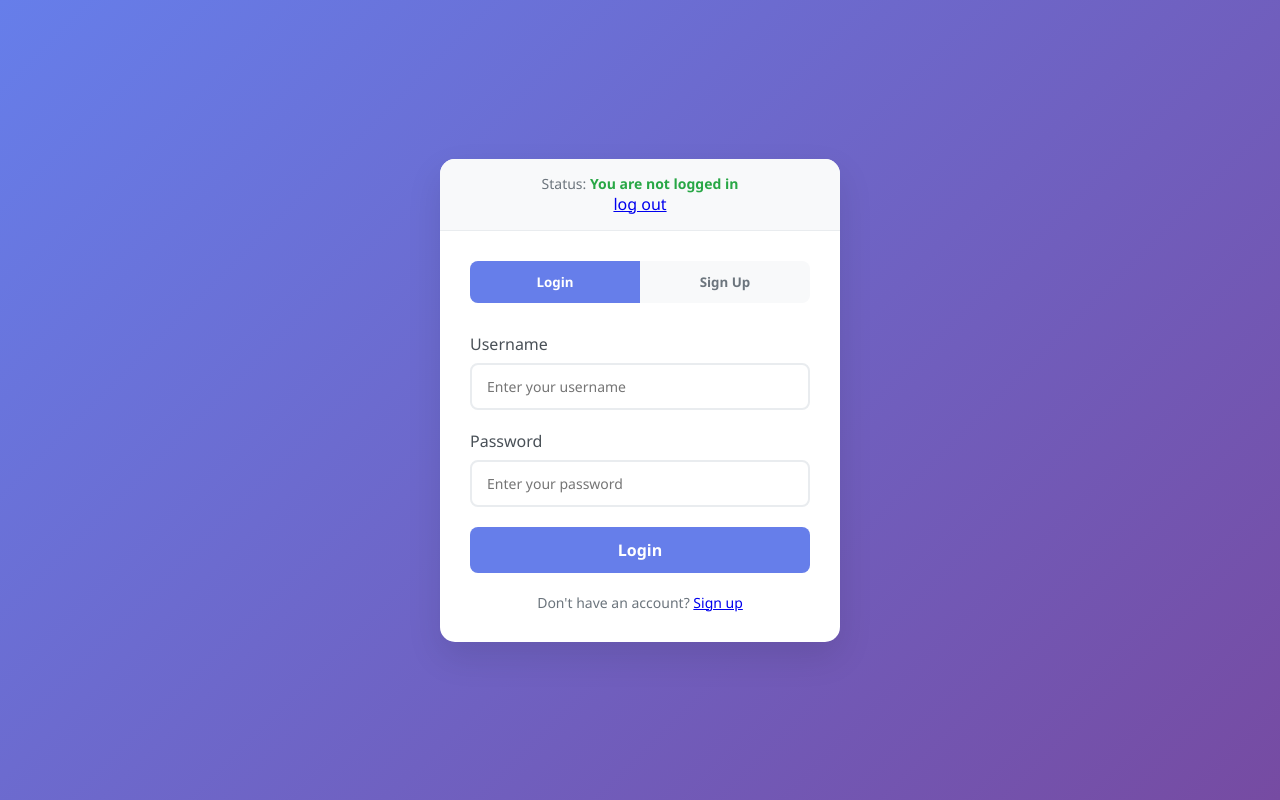
After one commit to Yaseen-Naqash/advanceweb3, a Django app: page /midexamlogin/ in a window 1280 px wide. The commit adds this page. Run offline with Django 5.2, Linux system fonts and the light colour scheme.

Commit message:
session 8

```diff
--- a/base/models.py
+++ b/base/models.py
@@ -71,7 +71,7 @@ class Person(AbstractUser):
 
 
     def __str__(self):
-        return self.first_name + " " + self.last_name
+        return self.username
 
 
 class Comment(models.Model):
--- a/base/urls.py
+++ b/base/urls.py
@@ -1,6 +1,6 @@
 from django.urls import path
-from .views import home_page, detail, login_page,logout_command, sign_up
-
+from .views import home_page, detail, login_page,logout_command, sign_up, examsignup, examlogin
+from .views import testblock
 urlpatterns = [
     path('', home_page, name='home_url'),
     path('product/<int:pk>',detail, name='detail_url'),
@@ -10,4 +10,11 @@ urlpatterns = [
     path('login/',login_page, name='login_url'),
     path('logout/', logout_command, name='logout_url'),
 
+    path('midexamsignup/', examsignup, name='examsignup'),
+    path('midexamlogin/', examlogin, name='examlogin'),
+
+    path('testblock/', testblock, name='testblock'),
+
+
+
 ]
--- a/base/views.py
+++ b/base/views.py
@@ -4,7 +4,7 @@ from django.core.paginator import Paginator
 from django.db.models import Q
 from django.contrib import messages
 from django.contrib.auth import authenticate, login, logout
-
+from django.http import JsonResponse
 from django.contrib.auth.decorators import login_required
 
 # Create your views here.
@@ -125,3 +125,54 @@ def sign_up(request):
 def logout_command(request):
     logout(request)
     return redirect('login_url')
+
+
+def examsignup(request):
+    if request.method == 'POST':
+        username = request.POST.get('username')
+        email = request.POST.get('email')
+
+        pass1 = request.POST.get('pass1')
+        pass2 = request.POST.get('pass2')
+        print(username)
+        print(email)
+
+        print(pass1)
+
+        print(pass2)
+
+
+        if pass1 != pass2:
+            return JsonResponse('error password does not match')
+
+        user = Person.objects.create(
+            username = username,
+            email = email,
+            password = pass1
+        )
+        user.set_password(pass1)
+        user.save()
+
+    return render(request, 'midexam.html')
+
+
+def examlogin(request):
+    if request.method == 'POST':
+
+        username = request.POST.get('username')
+        pass1 = request.POST.get('pass1')
+        print(username)
+        print(pass1)
+
+        user = authenticate(username=username, password = pass1)
+        if user is not None:
+            login(request, user)
+        else:
+            return JsonResponse('username or password incorrect')
+
+
+    return render(request, 'midexam.html')
+
+
+def testblock(request):
+    return render(request, 'test_base_block.html')
--- /dev/null
+++ b/templates/midexam.html
@@ -0,0 +1,277 @@
+<!DOCTYPE html>
+<html lang="en">
+<head>
+    <meta charset="UTF-8">
+    <meta name="viewport" content="width=device-width, initial-scale=1.0">
+    <title>Auth Practice</title>
+    <style>
+        * {
+            margin: 0;
+            padding: 0;
+            box-sizing: border-box;
+            font-family: 'Segoe UI', Tahoma, Geneva, Verdana, sans-serif;
+        }
+
+        body {
+            background: linear-gradient(135deg, #667eea 0%, #764ba2 100%);
+            min-height: 100vh;
+            display: flex;
+            align-items: center;
+            justify-content: center;
+            padding: 20px;
+        }
+
+        .container {
+            background: white;
+            border-radius: 15px;
+            box-shadow: 0 15px 35px rgba(0, 0, 0, 0.1);
+            overflow: hidden;
+            width: 100%;
+            max-width: 400px;
+        }
+
+        .status-bar {
+            background: #f8f9fa;
+            padding: 15px 20px;
+            border-bottom: 1px solid #e9ecef;
+            text-align: center;
+        }
+
+        .status-text {
+            color: #6c757d;
+            font-size: 14px;
+        }
+
+        .status-username {
+            color: #28a745;
+            font-weight: 600;
+        }
+
+        .form-container {
+            padding: 30px;
+        }
+
+        .form-toggle {
+            display: flex;
+            margin-bottom: 30px;
+            border-radius: 8px;
+            overflow: hidden;
+            background: #f8f9fa;
+        }
+
+        .toggle-btn {
+            flex: 1;
+            padding: 12px;
+            text-align: center;
+            background: transparent;
+            border: none;
+            cursor: pointer;
+            font-weight: 600;
+            color: #6c757d;
+            transition: all 0.3s ease;
+        }
+
+        .toggle-btn.active {
+            background: #667eea;
+            color: white;
+        }
+
+        .form {
+            display: none;
+        }
+
+        .form.active {
+            display: block;
+            animation: fadeIn 0.5s ease;
+        }
+
+        @keyframes fadeIn {
+            from { opacity: 0; transform: translateY(10px); }
+            to { opacity: 1; transform: translateY(0); }
+        }
+
+        .form-group {
+            margin-bottom: 20px;
+        }
+
+        .form-group label {
+            display: block;
+            margin-bottom: 8px;
+            color: #495057;
+            font-weight: 500;
+        }
+
+        .form-control {
+            width: 100%;
+            padding: 12px 15px;
+            border: 2px solid #e9ecef;
+            border-radius: 8px;
+            font-size: 14px;
+            transition: border-color 0.3s ease;
+        }
+
+        .form-control:focus {
+            outline: none;
+            border-color: #667eea;
+        }
+
+        .btn {
+            width: 100%;
+            padding: 12px;
+            background: #667eea;
+            color: white;
+            border: none;
+            border-radius: 8px;
+            font-size: 16px;
+            font-weight: 600;
+            cursor: pointer;
+            transition: background 0.3s ease;
+        }
+
+        .btn:hover {
+            background: #5a6fd8;
+        }
+
+        .form-footer {
+            text-align: center;
+            margin-top: 20px;
+            color: #6c757d;
+            font-size: 14px;
+        }
+
+        .hidden {
+            display: none;
+        }
+    </style>
+</head>
+<body>
+    <div class="container">
+        <div class="status-bar">
+            <div class="status-text">
+                Status: <span class="status-username">{% if request.user.is_authenticated %} {{ request.user.username }} {% else %} You are not logged in {% endif %}</span>
+            </div>
+            <a href="{% url 'logout_url' %}">log out</a>
+
+        </div>
+        <div class="form-container">
+            <div class="form-toggle">
+                <button class="toggle-btn active" onclick="showForm('login')">Login</button>
+                <button class="toggle-btn" onclick="showForm('signup')">Sign Up</button>
+            </div>
+
+            <form id="loginForm" class="form active" action="{% url 'examlogin' %}" method="POST">
+                {% csrf_token %}
+                <div class="form-group">
+                    <label for="loginUsername">Username</label>
+                    <input name="username" type="text" id="loginUsername" class="form-control" placeholder="Enter your username">
+                </div>
+
+                <div class="form-group">
+                    <label for="loginPassword">Password</label>
+                    <input name="pass1" type="password" id="loginPassword" class="form-control" placeholder="Enter your password">
+                </div>
+
+                <button type="submit" class="btn" >Login</button>
+
+                <div class="form-footer">
+                    Don't have an account? <a href="#" onclick="showForm('signup')">Sign up</a>
+                </div>
+            </form>
+
+            <form id="signupForm" class="form" action="{% url 'examsignup' %}" method="POST">
+                {% csrf_token %}
+                <div class="form-group">
+                    <label for="signupUsername">Username</label>
+                    <input name="username" type="text" id="signupUsername" class="form-control" placeholder="Choose a username">
+                </div>
+
+                <div class="form-group">
+                    <label for="signupEmail">Email</label>
+                    <input name="email" type="email" id="signupEmail" class="form-control" placeholder="Enter your email">
+                </div>
+
+                <div class="form-group">
+                    <label for="signupPassword">Password</label>
+                    <input name="pass1" type="password" id="signupPassword" class="form-control" placeholder="Create a password">
+                </div>
+
+                <div class="form-group">
+                    <label for="confirmPassword">Confirm Password</label>
+                    <input name="pass2" type="password" id="confirmPassword" class="form-control" placeholder="Confirm your password">
+                </div>
+
+                <button type="submit" class="btn">Sign Up</button>
+
+
+                <div class="form-footer">
+                    Already have an account? <a href="#" onclick="showForm('login')">Login</a>
+                </div>
+            </form>
+        </div>
+    </div>
+
+    <script>
+        function showForm(formType) {
+            document.querySelectorAll('.form').forEach(form => form.classList.remove('active'));
+            document.querySelectorAll('.toggle-btn').forEach(btn => btn.classList.remove('active'));
+
+            if (formType === 'login') {
+                document.getElementById('loginForm').classList.add('active');
+                document.querySelectorAll('.toggle-btn')[0].classList.add('active');
+            } else {
+                document.getElementById('signupForm').classList.add('active');
+                document.querySelectorAll('.toggle-btn')[1].classList.add('active');
+            }
+        }
+
+        function updateStatus(username) {
+            const statusElement = document.querySelector('.status-username');
+            if (username) {
+                statusElement.textContent = `Welcome, ${username}`;
+                statusElement.style.color = '#28a745';
+            } else {
+                statusElement.textContent = 'You are not logged in';
+                statusElement.style.color = '#dc3545';
+            }
+        }
+
+        function handleLogin() {
+            const username = document.getElementById('loginUsername').value;
+            const password = document.getElementById('loginPassword').value;
+
+            if (!username || !password) {
+                alert('Please fill in all fields');
+                return;
+            }
+
+            // updateStatus(username);
+            document.getElementById('loginUsername').value = '';
+            document.getElementById('loginPassword').value = '';
+            alert('Login successful!');
+        }
+
+        function handleSignup() {
+            const username = document.getElementById('signupUsername').value;
+            const email = document.getElementById('signupEmail').value;
+            const password = document.getElementById('signupPassword').value;
+            const confirmPassword = document.getElementById('confirmPassword').value;
+
+            if (!username || !email || !password || !confirmPassword) {
+                alert('Please fill in all fields');
+                return;
+            }
+
+            if (password !== confirmPassword) {
+                alert('Passwords do not match');
+                return;
+            }
+
+            // updateStatus(username);
+
+            showForm('login');
+        }
+
+        // updateStatus(null);
+    </script>
+</body>
+</html>
```
Also changed, not shown: templates/base.html (added, +35 -0 lines), templates/detail.html (+1 -33 lines), templates/index.html (+5 -49 lines), templates/navbar.html (added, +38 -0 lines), templates/test_base_block.html (added, +11 -0 lines).
